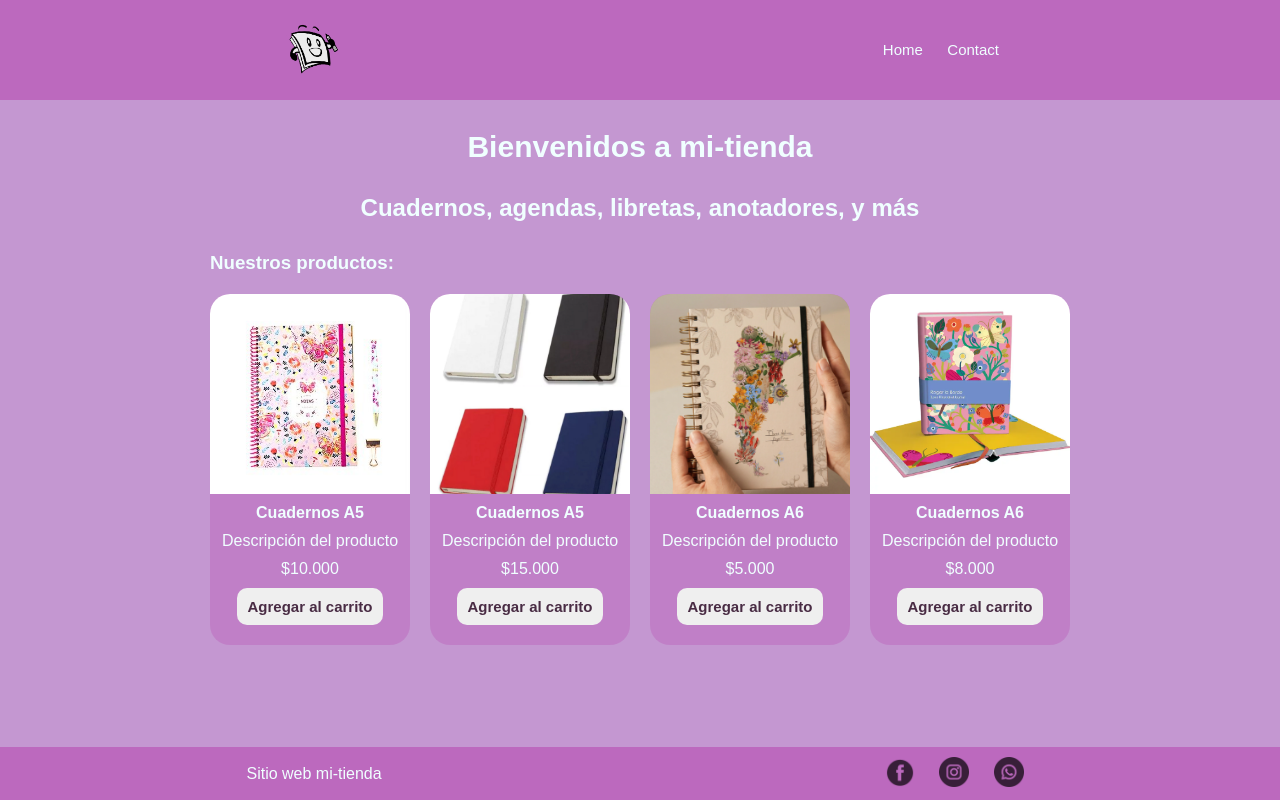
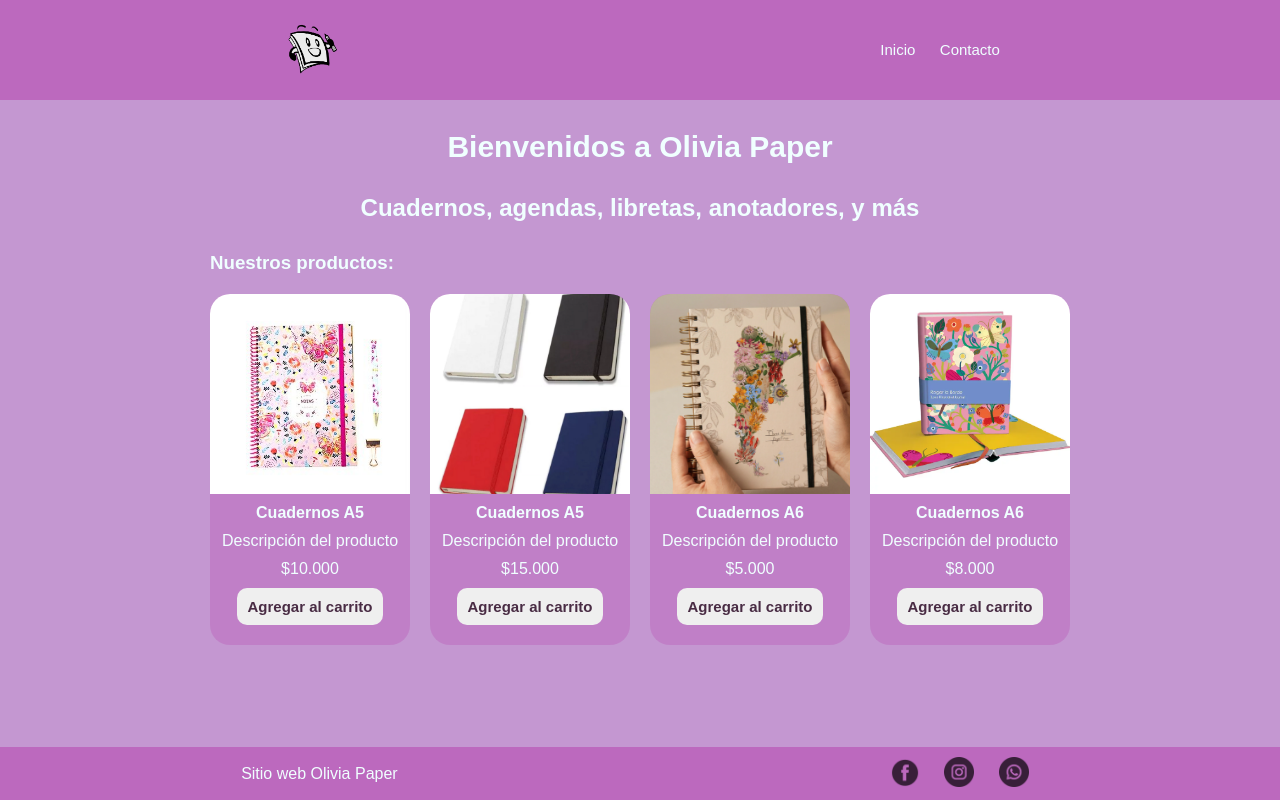
Before and after one commit to cintiaalfaro29/Front-End-C26123, a plain HTML site: page index.html in a window 1280 px wide. Drawn offline with Linux system fonts and the light colour scheme.

Commit message:
cambios en form y pages

```diff
--- a/index.html
+++ b/index.html
@@ -4,7 +4,7 @@
     <meta charset="UTF-8" />
     <meta name="viewport" content="width=device-width, initial-scale=1.0" />
     <link rel="stylesheet" href="./css/styles.css" />
-    <title>mi-tienda</title>
+    <title>Olivia Paper</title>
   </head>
   <body>
     <header>
@@ -13,13 +13,13 @@
       </div>
       <nav class="nav">
         <ul>
-          <li><a href="./index.html">Home</a></li>
-          <li><a href="./pages/contact.html">Contact</a></li>
+          <li><a href="./index.html">Inicio</a></li>
+          <li><a href="./pages/contact.html">Contacto</a></li>
         </ul>
       </nav>
     </header>
     <main>
-      <h1 class="title-home">Bienvenidos a mi-tienda</h1>
+      <h1 class="title-home">Bienvenidos a Olivia Paper</h1>
       <h2 class="title-home-sub">
         Cuadernos, agendas, libretas, anotadores, y más
       </h2>
@@ -74,7 +74,7 @@
       </section>
     </main>
     <footer>
-      <p>Sitio web mi-tienda</p>
+      <p>Sitio web Olivia Paper</p>
       <nav class="nav">
         <ul>
           <li><img src="./img/facebook.png" alt="icon-logo-facebook" /></li>
```
Also changed, not shown: pages/contact.html (+4 -4 lines), 1 other file.
